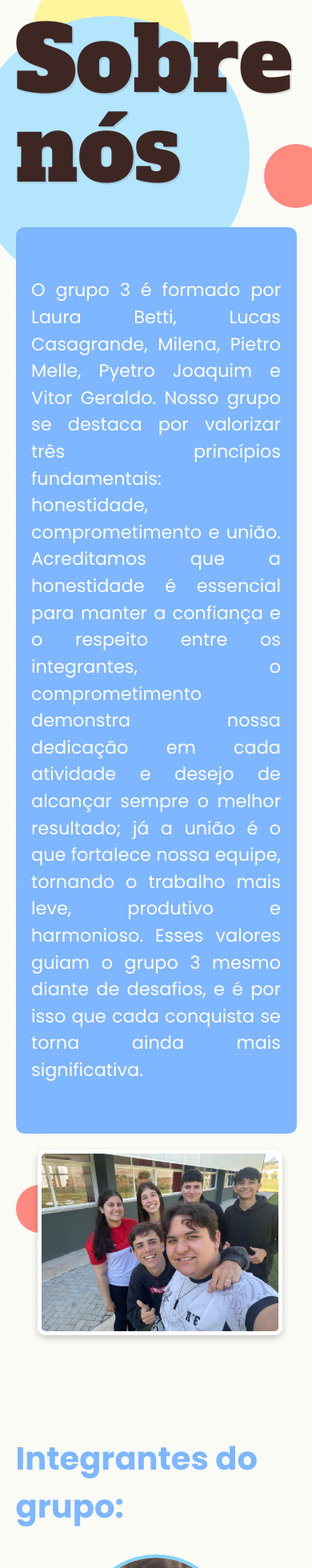
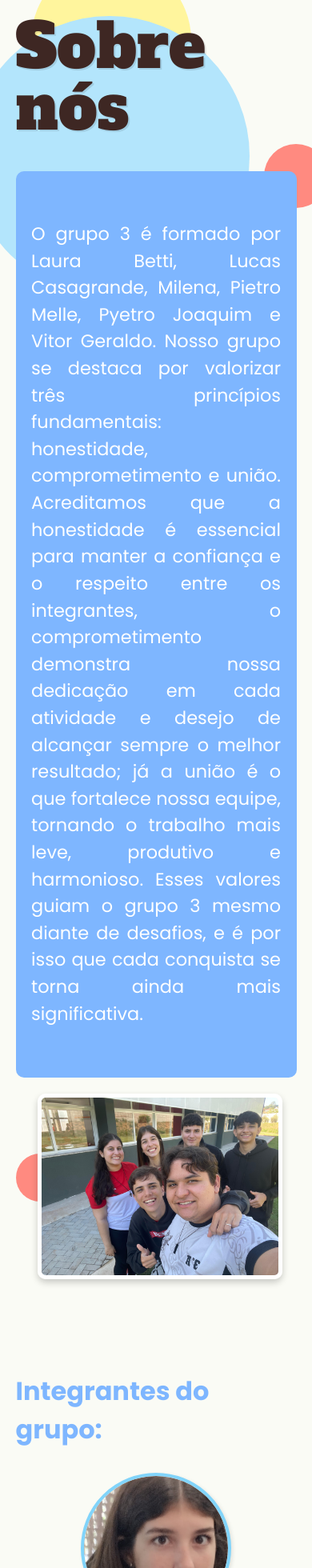
Before and after one commit to vitorcecato-sesi/projeto-iagenerativa-palloma, a React app in the folder Frontend/: page / in a window 390 px wide. Shown: the top 1960 px of the page at 80% size. Built offline with nearby package versions, Linux system fonts and the light colour scheme; the HTML template or start-up script is replaced by a standard one.

Commit message:
responsivei

```diff
--- a/Frontend/src/pages/styles/SobreGrupo.css
+++ b/Frontend/src/pages/styles/SobreGrupo.css
@@ -335,9 +335,9 @@
   }
 }
 
-@media (max-width: 400px) {
+@media (max-width: 430px) {
   .main-title{
-    font-size: 5rem;
+    font-size: 2rem;
   }
 
   .member-photo{
@@ -347,12 +347,42 @@
 }
 
 @media (max-width: 500px){
+
   .main-title{
-    font-size: 7rem;
+    font-size: 4.8rem;
   }
 
   .grid-container {
     grid-template-columns: 1fr;
     gap: 50px;
   }
+
+  .members-title{
+    font-size: 2rem;
+  }
 }
+
+@media (max-width: 370px) {
+  .main-title{
+    font-size: 4.5rem;
+  }
+
+  .member-photo{
+    width: 40px;
+    height: 40px;
+  }
+
+  .member-name {
+    font-size: 1.5rem;
+  }
+
+  .members-title{
+    font-size: 1.6rem;
+  }
+
+  .group-photo{
+    width: 85%;
+    height: auto;
+    margin-left: 6%;
+  }
+}
```
